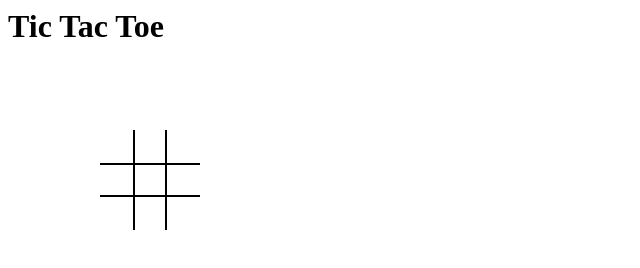
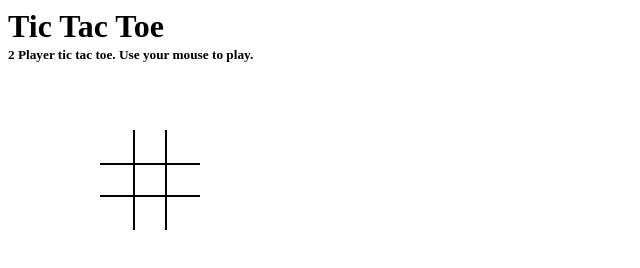
Before and after one commit to jaxondk/tictactoe, a plain HTML site: page index.html in a window 1280 px wide. Shown: the whole page, without its empty margins (0-640 px from the left). Drawn offline with Linux system fonts and the light colour scheme.

Commit message:
instructions added and styled

```diff
--- a/index.html
+++ b/index.html
@@ -106,6 +106,7 @@
 
 <body>
   <h1>Tic Tac Toe</h1>
+  <h5>2 Player tic tac toe. Use your mouse to play.</h5>
   <h3 id="result"></h3>
   <table id="gameboard">
     <tr>
--- a/main.css
+++ b/main.css
@@ -1,3 +1,8 @@
+h1, h5 {
+  margin-bottom: 2px;
+  margin-top: 2px;
+}
+
 table {
   width: 100px;
   height: 100px;
```
